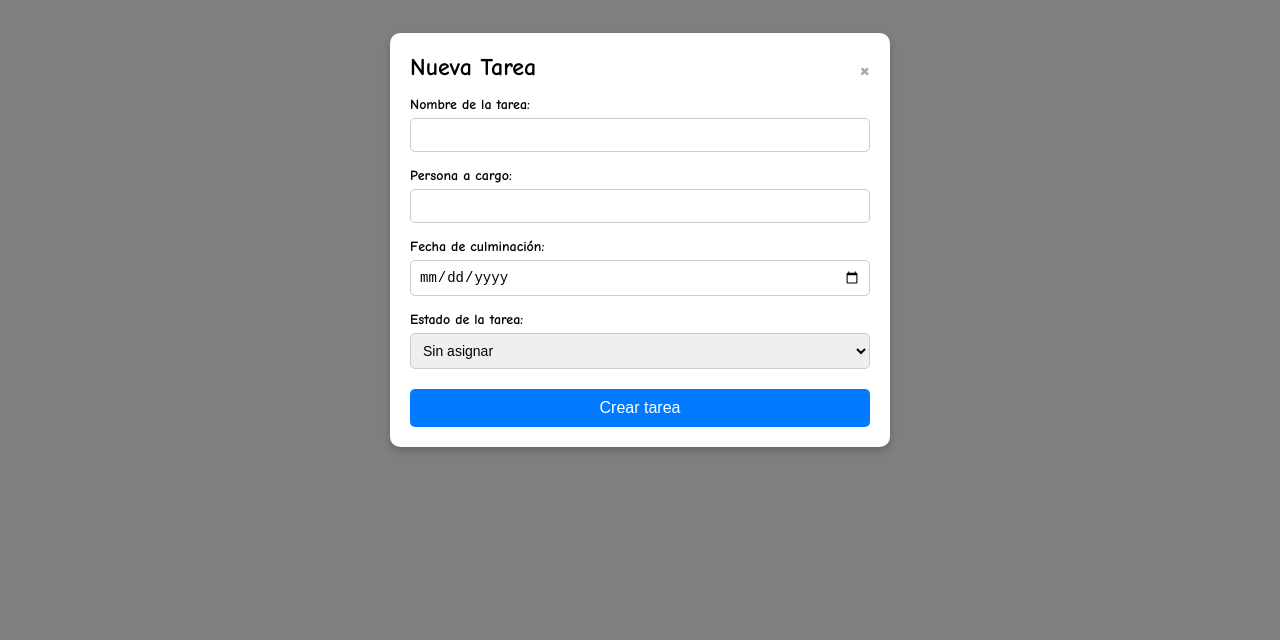
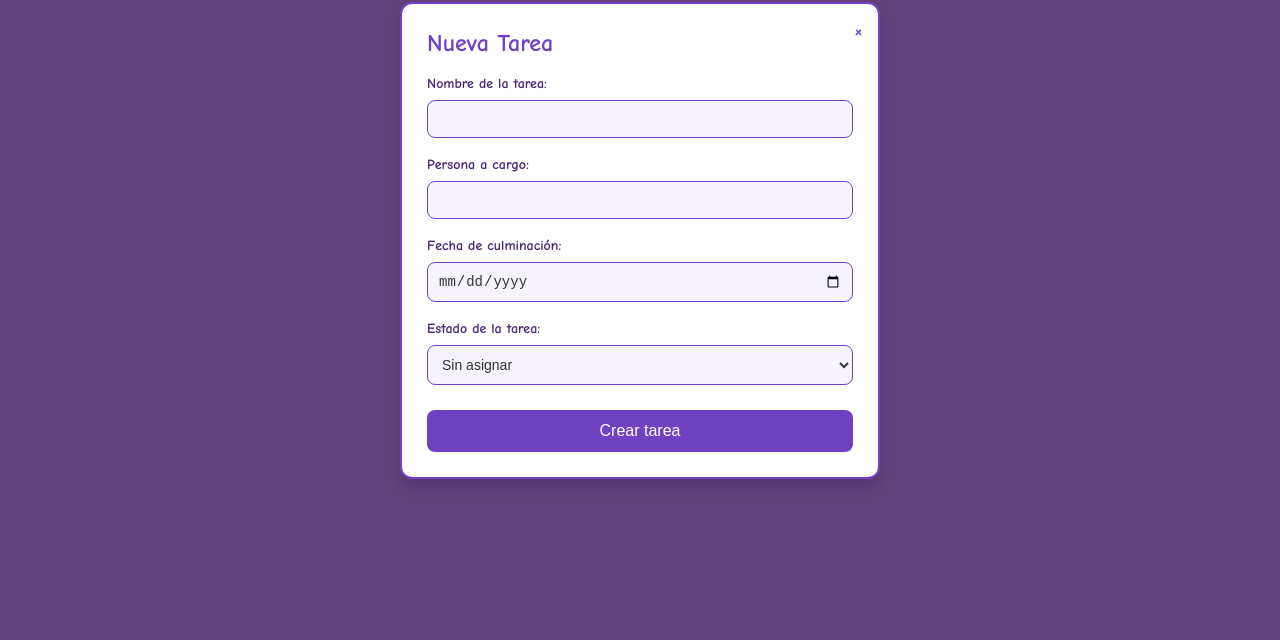
Before and after one commit to eeordonezz/multitasking, a plain HTML site: page index.html in a window 1280 px wide. Shown: the part 160-800 px from the top of the page. Drawn offline with Linux system fonts and the light colour scheme.

Commit message:
version wi

```diff
--- a/seccion1/seccion.css
+++ b/seccion1/seccion.css
@@ -7,70 +7,79 @@
     width: 100%;
     height: 100%;
     overflow: auto;
-    background-color: rgba(0, 0, 0, 0.5);
+    background: rgba(60, 20, 90, 0.8);
     display: flex;
     justify-content: center;
     align-items: center;
 }
 
 .modal-content {
-    background-color: white;
-    padding: 20px;
-    border-radius: 10px;
-    width: 90%;
-    max-width: 500px;
-    box-shadow: 0 4px 8px rgba(0, 0, 0, 0.2);
+    background-color: #fff;
+    padding: 25px;
+    border-radius: 12px;
+    width: 85%;
+    max-width: 480px;
+    box-shadow: 0 8px 16px rgba(60, 20, 90, 0.3);
+    position: relative;
+    border: 2px solid #6f42c1;
 }
 
 .close {
-    color: #aaa;
-    float: right;
-    font-size: 28px;
-    font-weight: bold;
+    position: absolute;
+    top: 12px;
+    right: 15px;
+    color: #6f42c1;
+    font-size: 24px;
     cursor: pointer;
+    transition: color 0.3s ease;
 }
 
 .close:hover,
 .close:focus {
-    color: black;
+    color: #4a2877;
 }
 
 .modal-content h2 {
     margin-top: 0;
     font-size: 24px;
     font-weight: bold;
+    color: #6f42c1;
 }
 
 .modal-content label {
     display: block;
-    margin-top: 15px;
+    margin-top: 18px;
     font-size: 14px;
     font-weight: bold;
+    color: #4a2877;
 }
 
 .modal-content input[type="text"],
 .modal-content input[type="date"],
 .modal-content select {
     width: 100%;
-    padding: 8px;
-    margin-top: 5px;
-    border-radius: 5px;
-    border: 1px solid #ccc;
+    padding: 10px;
+    margin-top: 8px;
+    border-radius: 8px;
+    border: 1px solid #6f42c1;
     font-size: 14px;
+    color: #333;
+    background-color: #f7f3fc;
 }
 
 .modal-content button[type="submit"] {
-    margin-top: 20px;
-    padding: 10px;
-    background-color: #007BFF;
+    margin-top: 25px;
+    padding: 12px;
+    background-color: #6f42c1;
     color: white;
     border: none;
-    border-radius: 5px;
+    border-radius: 8px;
     cursor: pointer;
     width: 100%;
     font-size: 16px;
+    transition: background-color 0.3s ease;
 }
 
 .modal-content button[type="submit"]:hover {
-    background-color: #0056b3;
+    background-color: #563d7c;
 }
```
